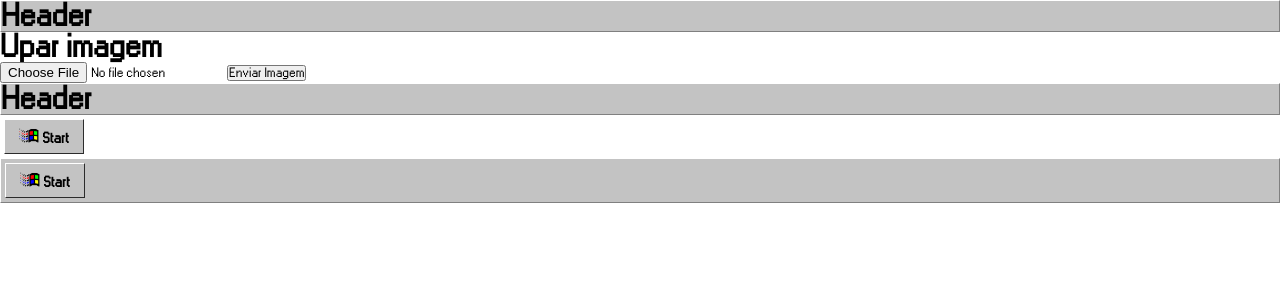
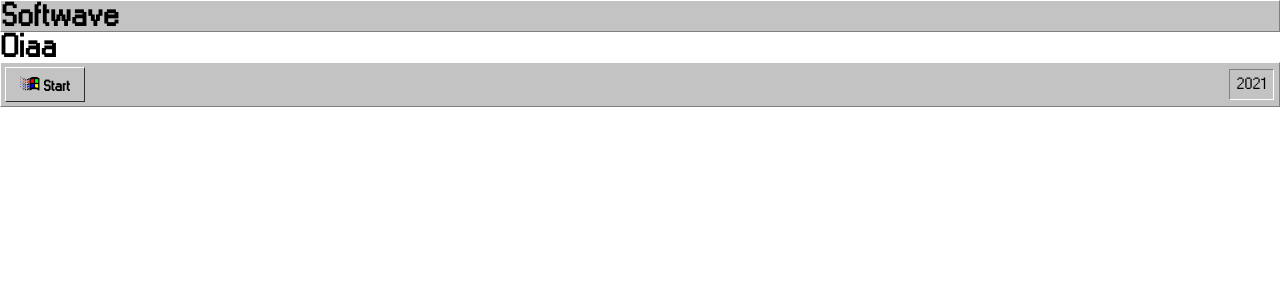
Before and after one commit to gabrielpdsilva/softwave, a React (Create React App) app: page / in a window 1280 px wide. Shown: the top 300 px of the page. Built offline with nearby package versions, Linux system fonts and the light colour scheme.

Commit message:
movendo FileUploader pra folder de pagina; adicionando exibicao de ano no footer semelhante a exibicao de datas do windows 95

```diff
--- a/src/App.js
+++ b/src/App.js
@@ -2,6 +2,12 @@ import logo from './logo.svg';
 import './App.css';
 import { BrowserRouter, Routes, Route} from "react-router-dom";
 import Home from './pages/Home';
+import Header from './components/Header';
+import Footer from './components/Footer';
+import FileUploader from './pages/FileUploader';
+
+import GlobalFonts from './styles/fonts/fonts';
+import GlobalStyle from './GlobalStyle';
 //font:
 //https://fontsarena.com/w95fa-by-fontsarena/
 
@@ -11,9 +17,17 @@ import Home from './pages/Home';
 function App() {
   return (
     <BrowserRouter>
-      <Routes>
-        <Route path="/" element={<Home/>}/>
-      </Routes>
+
+      <GlobalFonts/>
+      <GlobalStyle/>
+
+      <Header titulo="Softwave"/>
+        <Routes>
+          <Route path="/" element={<Home/>}/>
+          <Route path="/upload" element={<FileUploader/>}/>
+        </Routes>
+      <Footer/>
+
     </BrowserRouter>
   );
 }
--- a/src/components/Footer/index.js
+++ b/src/components/Footer/index.js
@@ -1,16 +1,24 @@
-import React from 'react';
+import React, {useState} from 'react';
 import WindowsButton from '../WindowsButton';
-import {Container} from './styles';
+import {Container, Row, Data} from './styles';
 import logo from '../../windows-logo.png';
 
 const Footer = () => {
 
-    const handleStart = (mensagem) => alert("clicou");
+    let anoAtual = new Date().getFullYear();
+    const [data, setData] = useState(anoAtual);
+
+    const handleStart = () => alert("clicou em Start");
 
     return (
-        <Container>
-            <WindowsButton imagem={logo} texto="Start" onPress={() => handleStart("minha mensagem")}/>
-        </Container>
+        <footer>
+            <Container>
+                <Row>
+                    <WindowsButton imagem={logo} texto="Start" onPress={handleStart}/>
+                    <Data>{data}</Data>
+                </Row>
+            </Container>
+        </footer>
     );
 }
 
--- a/src/components/Footer/styles.js
+++ b/src/components/Footer/styles.js
@@ -8,5 +8,20 @@ export const Container = styled.div`
     background-color: ${COLORS.cinzaClaro};
     border-width: 1px;
     border-style: solid;
-    border-color:#FFFFFF #808080 #808080 #FFFFFF;
+    border-color: #FFFFFF #808080 #808080 #FFFFFF;
 `;
+
+export const Row = styled.div`
+    display: flex;
+    align-items: center;
+`;
+
+export const Data = styled.div`
+    background-color: ${COLORS.cinzaClaro};
+    padding: 7px;
+    border-style: solid;
+    border-color: #808080 #FFFFFF #FFFFFF #808080;
+    border-width: 1px;
+    margin-left: auto;
+    margin-right: 5px;
+`;
--- a/src/components/Header/index.js
+++ b/src/components/Header/index.js
@@ -1,10 +1,10 @@
 import React from 'react';
 import {Container} from './styles';
 
-const Header = () => {
+const Header = ({titulo}) => {
     return (
         <Container>
-            <h1>Header</h1>
+            <h1>{titulo}</h1>
         </Container>
     )
 }
--- a/src/components/FileUpload/index.js
+++ b/src/pages/FileUploader/index.js
@@ -1,7 +1,7 @@
 import React, {useState} from 'react';
 // import { Container } from './styles';
 
-const FileUpload = () => {
+const FileUploader = () => {
 
     const [imagem, setImagem] = useState(null);
     const [url, setUrl] = useState("");
@@ -26,4 +26,4 @@ const FileUpload = () => {
     )
 }
 
-export default FileUpload;
+export default FileUploader;
--- a/src/pages/Home/index.js
+++ b/src/pages/Home/index.js
@@ -3,22 +3,18 @@ import React from 'react';
 import GlobalFonts from '../../styles/fonts/fonts';
 import GlobalStyle from '../../GlobalStyle';
 import Header from '../../components/Header'
-import FileUpload from '../../components/FileUpload'
-import WindowsButton from '../../components/WindowsButton';
-import logo from '../../windows-logo.png';
 import Footer from '../../components/Footer';
 
 const Home = () => {
     return (
         <div>
             <header>
-                <Header/>
-                <FileUpload/>
+
+                    <h1>Oiaa</h1>
+
                 <GlobalFonts/>
                 <GlobalStyle/>
-                <Header/>
-                <WindowsButton imagem={logo} texto="Start"/>
-                <Footer/>
+
             </header>
         </div>
     );
```
Also changed, not shown: 1 other file (tests, documents, lock files or other folders).
